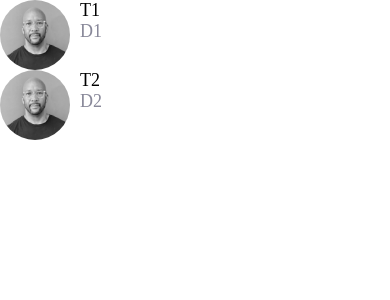
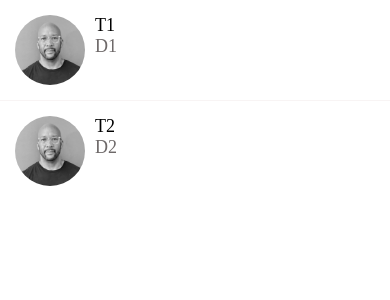
Before and after one commit to WillLewis/reactnative-starter, a React Native app in the folder starter/: screen / in a window 390 px wide. Shown: the top 300 px of the page. Built offline with nearby package versions, Linux system fonts and the light colour scheme.

Commit message:
add ListItemSeparator for FlatList

```diff
--- a/starter/app/components/ListItem.js
+++ b/starter/app/components/ListItem.js
@@ -17,7 +17,8 @@
 
 const styles = StyleSheet.create({
   container: {
-    flexDirection: "row"
+    flexDirection: "row",
+    padding: 15
   },
   image: {
     width: 70,
--- /dev/null
+++ b/starter/app/components/ListItemSeparator.js
@@ -0,0 +1,17 @@
+import React from "react";
+import { View, StyleSheet } from "react-native";
+
+import colors from "../config/colors";
+
+function ListItemSeparator() {
+  return <View style={styles.separator} />;
+}
+
+const styles = StyleSheet.create({
+  separator: {
+    width: "100%",
+    height: 1,
+    backgroundColor: colors.lightGrey
+  }
+});
+export default ListItemSeparator;
--- a/starter/app/config/colors.js
+++ b/starter/app/config/colors.js
@@ -4,5 +4,6 @@
   black: "#000",
   white: "#fff",
   backgroundGrey: "#f6f6f6",
-  textGrey: "#889"
+  textGrey: "#6e6969", //medium
+  lightGrey: "#f8f4f4" //separators
 };
--- a/starter/app/screens/MessagesScreen.js
+++ b/starter/app/screens/MessagesScreen.js
@@ -1,8 +1,9 @@
 import React from "react";
-import { FlatList, StyleSheet } from "react-native";
+import { FlatList, StyleSheet, View } from "react-native";
 
 import ListItem from "../components/ListItem";
 import Screen from "../components/Screen";
+import ListItemSeparator from "../components/ListItemSeparator";
 
 const messages = [
   {
@@ -39,6 +40,7 @@
         //     image={item.image}
         //   />
         // )}
+        ItemSeparatorComponent={ListItemSeparator}
       />
     </Screen>
   );
```
